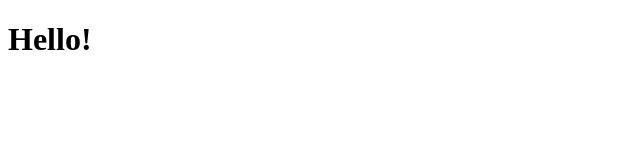
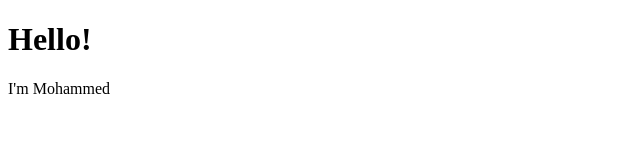
Before and after one commit to MGH0549/Myproject, a plain HTML site: page index.html in a window 1280 px wide. Shown: the whole page, without its empty margins (0-640 px from the left). Drawn offline with Linux system fonts and the light colour scheme.

Commit message:
creating I'm mohammed

```diff
--- a/index.html
+++ b/index.html
@@ -7,5 +7,8 @@
 </head>
 <body>
     <h1>Hello!</h1>
+    <div>
+        <p>I'm Mohammed</p>
+    </div>
 </body>
 </html>
```
